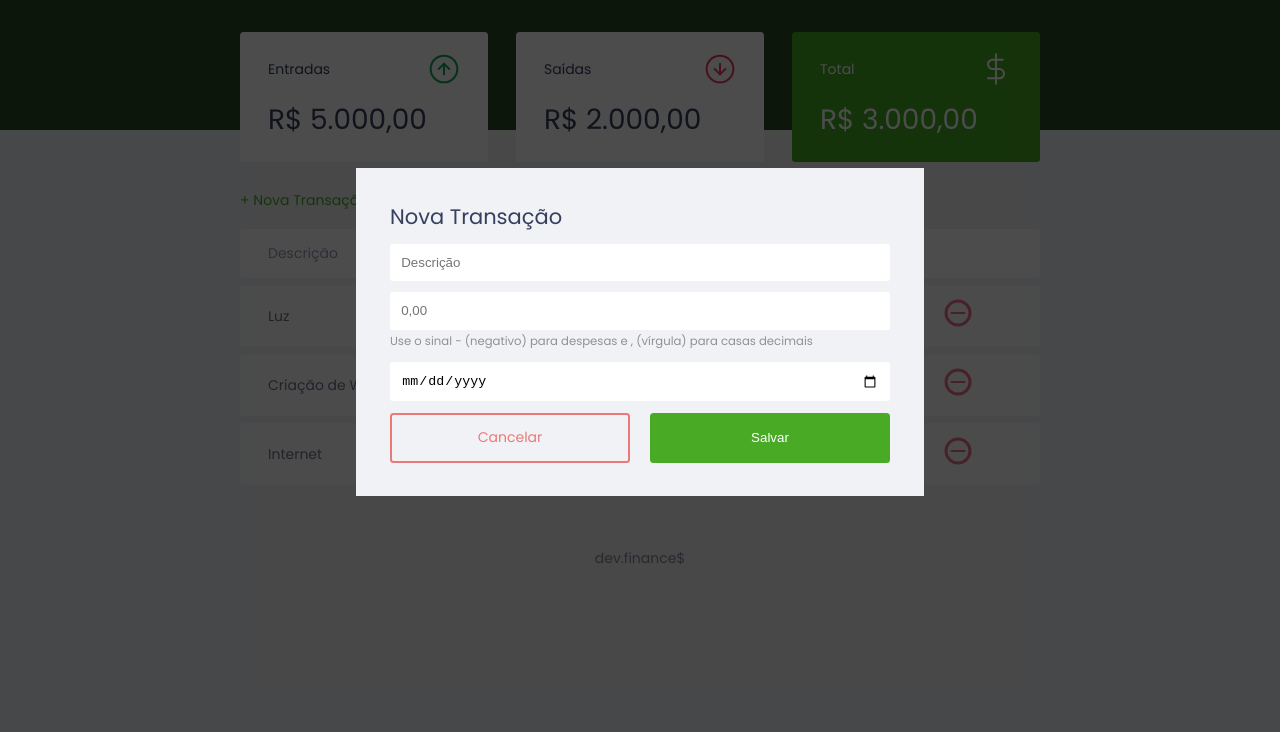
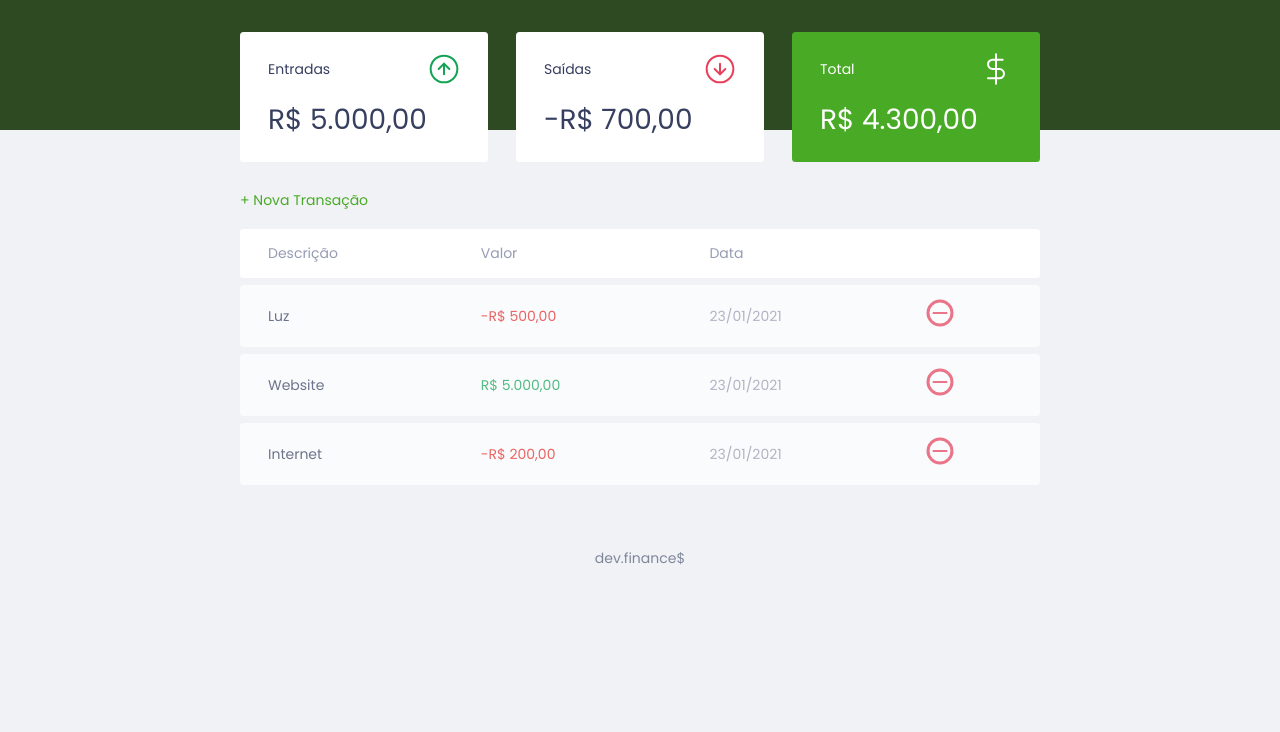
Before and after one commit to danielsmagalhaes/dev-finances, a plain HTML site: page index.html in a window 1280 px wide. Shown: the part 68-800 px from the top of the page. Drawn offline with Linux system fonts and the light colour scheme.

Commit message:
inicio js

```diff
--- a/index.html
+++ b/index.html
@@ -29,7 +29,7 @@
                     <span>Entradas</span>
                     <img src="./assets/income.svg" alt="Imagem de Entradas">
                 </h3>
-                <p>R$ 5.000,00</p>
+                <p id="incomeDisplay">R$ 5.000,00</p>
             </div>
 
             <div class="card">
@@ -37,7 +37,7 @@
                     <span>Saídas</span>
                     <img src="./assets/expense.svg" alt="Imagem de Saídas">
                 </h3>
-                <p>R$ 2.000,00</p>
+                <p id="expenseDisplay">R$ 2.000,00</p>
             </div>
 
             <div class="card total">
@@ -45,14 +45,14 @@
                     <span>Total</span>
                     <img src="./assets/total.svg" alt="Imagem de Total">
                 </h3>
-                <p>R$ 3.000,00</p>
+                <p id="totalDisplay">R$ 3.000,00</p>
             </div>
         </section>
 
         <section id="transaction">
             <h2 class="sr-only">Transações</h2>
 
-            <a href="#" onclick="" class="button new">+ Nova Transação</a>
+            <a href="#" onclick="Modal.newTransaction()" class="button new">+ Nova Transação</a>
 
             <table id="data-table">
                 <thead>
@@ -63,36 +63,17 @@
                         <th></th>
                     </tr>
                 </thead>
-                <tbody>
-                    <tr>
-                        <td class="description">Luz</td>
-                        <td class="expense">- R$ 500,00</td>
-                        <td class="data">23/01/2021</td>
-                        <td><img src="./assets/minus.svg" alt="Remover transação"></td>
-                    </tr>
-                    <tr>
-                        <td class="description">Criação de Website</td>
-                        <td class="income">R$ 5.000,00</td>
-                        <td class="data">23/01/2021</td>
-                        <td><img src="./assets/minus.svg" alt="Remover transação"></td>
-                    </tr>
-                    <tr>
-                        <td class="description">Internet</td>
-                        <td class="expense">- R$ 200,00</td>
-                        <td class="data">23/01/2021</td>
-                        <td><img src="./assets/minus.svg" alt="Remover transação"></td>
-                    </tr>
-                </tbody>
+                <tbody></tbody>
             </table>
         </section>
 
     </main>
 
-    <div class="modal-overlay active">
+    <div class="modal-overlay">
         <div class="modal">
             <div id="form">
                 <h2>Nova Transação</h2>
-                <form action="">
+                <form action="" onsubmit="Form.submit(event)">
                     <div class="input-group">
                         <label class="sr-only" for="description">Descrição</label>
                         <input type="text" id="description" name="description" placeholder="Descrição">
@@ -111,7 +92,7 @@
                     </div>
 
                     <div class="input-group actions">
-                        <a href="#" onclick="" class="button cancel">Cancelar</a>
+                        <a href="#" onclick="Modal.cancel()" class="button cancel">Cancelar</a>
                         <button>Salvar</button>
                     </div>
                 </form>
@@ -123,6 +104,7 @@
         <p>dev.finance$</p>
     </footer>
 
+    <script src="./script.js"></script>
 </body>
 
 </html>
--- /dev/null
+++ b/script.js
@@ -0,0 +1,148 @@
+const Modal = {
+    newTransaction() {
+        document.querySelector('.modal-overlay').classList.add('active')
+    },
+
+    cancel() {
+        document.querySelector('.modal-overlay').classList.remove('active')
+    }
+}
+
+const Transaction = {
+    all: [
+        {
+            descripton: 'Luz',
+            amount: -50000,
+            date: '23/01/2021'
+        },
+        {
+            descripton: 'Website',
+            amount: 500000,
+            date: '23/01/2021'
+        },
+        {
+            descripton: 'Internet',
+            amount: -20000,
+            date: '23/01/2021'
+        }
+    ],
+
+    add(transaction) {
+        Transaction.all.push(transaction)
+
+        App.reload()
+    },
+
+    remove(index) {
+        Transaction.all.splice(index, 1)
+
+        App.reload()
+    },
+
+    incomes() {
+        let income = 0;
+
+        Transaction.all.forEach(transaction => {
+            if (transaction.amount > 0) {
+                income += transaction.amount;
+            }
+        })
+
+        return income;
+    },
+
+    expenses() {
+        let expense = 0;
+
+        Transaction.all.forEach(transaction => {
+            if (transaction.amount < 0) {
+                expense += transaction.amount;
+            }
+        })
+
+        return expense;
+    },
+
+    total() {
+        return Transaction.incomes() + Transaction.expenses();
+    }
+}
+
+const DOM = {
+    transactionsContainer: document.querySelector('#data-table tbody'),
+
+    addTransaction(transaction, index) {
+        const tr = document.createElement('tr')
+        tr.innerHTML = DOM.innerHTMLTransaction(transaction)
+
+        DOM.transactionsContainer.appendChild(tr)
+    },
+
+    innerHTMLTransaction(transaction) {
+        const CSSclass = transaction.amount > 0 ? "income" : "expense"
+
+        const amount = Utils.formatCurrency(transaction.amount)
+
+        const html = `
+            <tr>
+                <td class="description">${transaction.descripton}</td>
+                <td class="${CSSclass}">${amount}</td>
+                <td class="data">${transaction.date}</td>
+                <td><img src="./assets/minus.svg" alt="Remover transação"></td>
+            </tr>
+        `
+
+        return html
+    },
+
+    updateBalance() {
+        document.getElementById('incomeDisplay').innerHTML = Utils.formatCurrency(Transaction.incomes())
+        document.getElementById('expenseDisplay').innerHTML = Utils.formatCurrency(Transaction.expenses())
+        document.getElementById('totalDisplay').innerHTML = Utils.formatCurrency(Transaction.total())
+    },
+
+    clearTransactions() {
+        DOM.transactionsContainer.innerHTML = ""
+    }
+}
+
+const Utils = {
+    formatCurrency(value) {
+        const signal = Number(value) < 0 ? "-" : ""
+
+        value = String(value).replace(/\D/g, "")
+
+        value = Number(value) / 100
+
+        value = value.toLocaleString("pt-BR", {
+            style: "currency",
+            currency: "BRL"
+        })
+
+        return signal + value
+    }
+
+}
+
+const Form = {
+    submit(event) {
+        event.preventDefault()
+    }
+}
+
+const App = {
+    init() {
+        Transaction.all.forEach(transaction => {
+            DOM.addTransaction(transaction)
+        })
+
+        DOM.updateBalance()
+    },
+
+    reload() {
+        DOM.clearTransactions()
+        App.init()
+    }
+}
+
+App.init()
```
